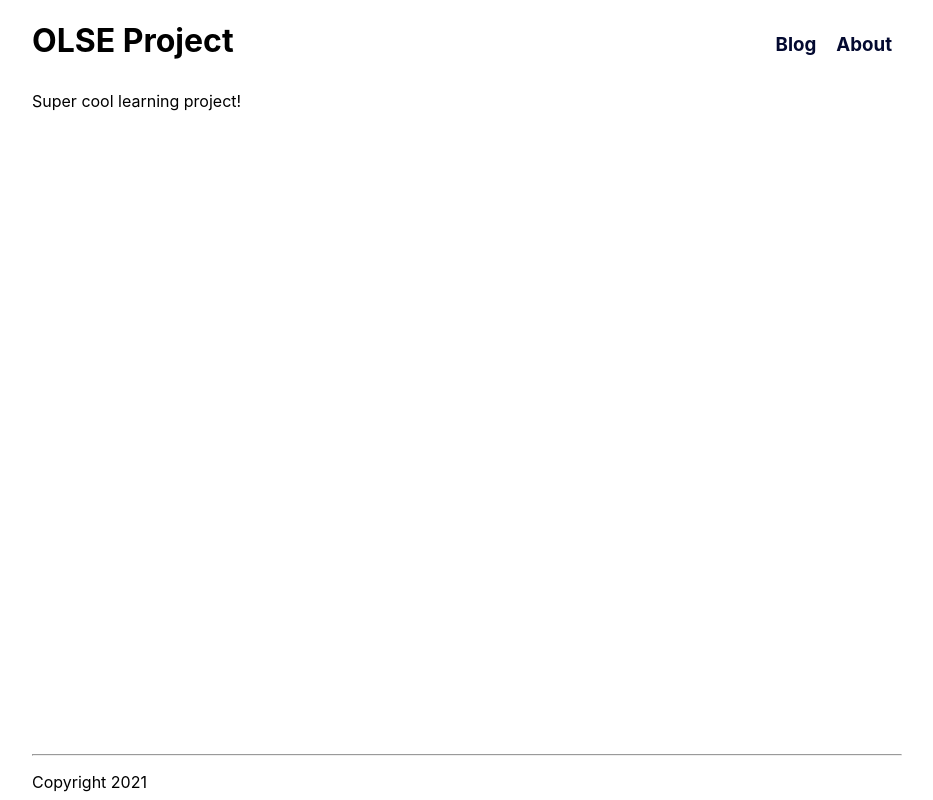
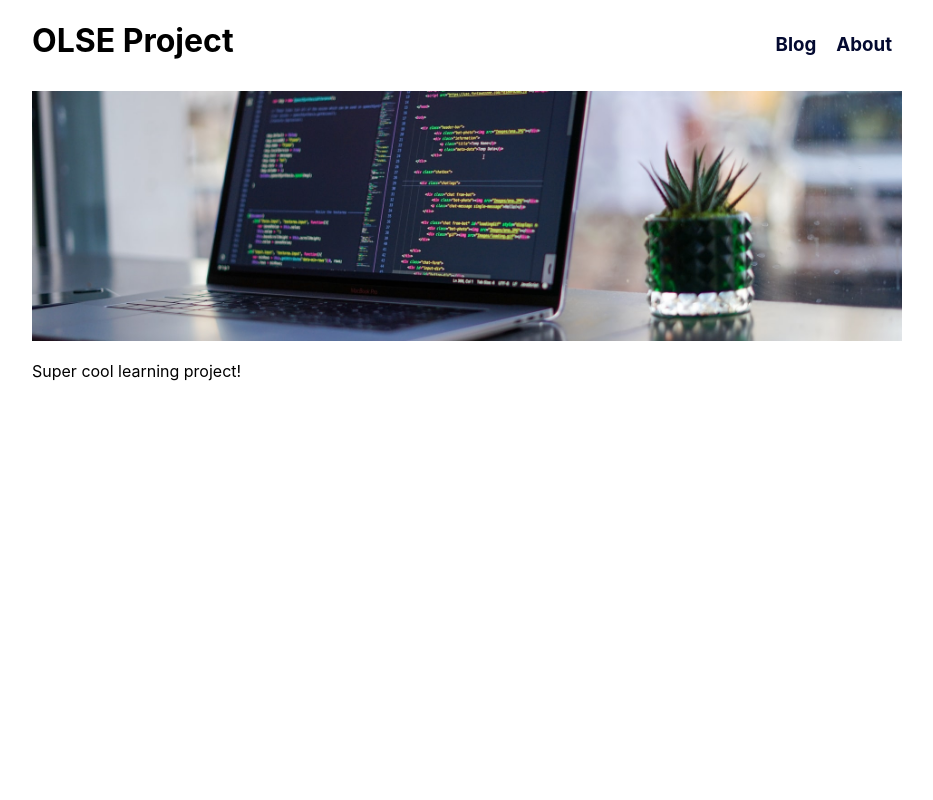
Before and after one commit to zdendyak/olse-project, a Next.js app: page /about in a window 1280 px wide. Shown: the top 800 px of the page, without its empty margins (173-1106 px from the left). Built offline with nearby package versions, Linux system fonts and the light colour scheme.

Commit message:
add banner image

```diff
--- a/components/Layout.js
+++ b/components/Layout.js
@@ -16,6 +16,8 @@ export default function Layout ({ children }) {
           </Link>
         </div>
       </header>
+
+      <div className="page-banner"></div>
 
       <div className="page-content">
         { children }
@@ -38,6 +40,14 @@ export default function Layout ({ children }) {
         justify-content: space-between;
       }
 
+      .page-banner {
+        background-image: url('./banner.jpg');
+        background-size: cover;
+        background-position: center;
+        height: 250px;
+        margin: 0 0 20px 0;
+      }
+
       .page-content {
         display: flex;
         min-height: calc(100vh - 145px);
--- a/components/Post.js
+++ b/components/Post.js
@@ -17,6 +17,7 @@ export default function Post({ post }) {
         </div>
       </header>
       <div className="post-body">
+        { thumbnail &&
           <Image
             className="post-thumb"
             src={`https:${thumbnail.fields.file.url}`}
@@ -24,6 +25,7 @@ export default function Post({ post }) {
             height={thumbnail.fields.file.details.image.height}
             alt=''
           />
+        }
         <div className="post-content">{documentToReactComponents(content)}</div>
       </div>
       <footer className="post-meta">
```
Also changed, not shown: public/banner.jpg (added). Lines whose indentation alone changed are shown as unchanged.
